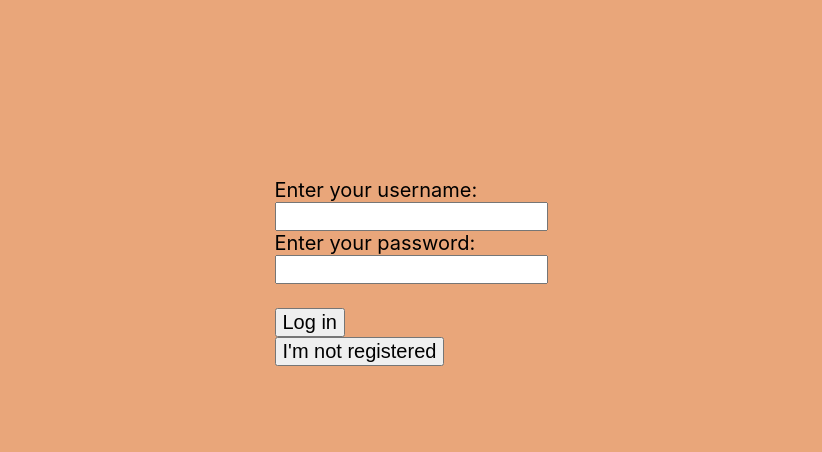
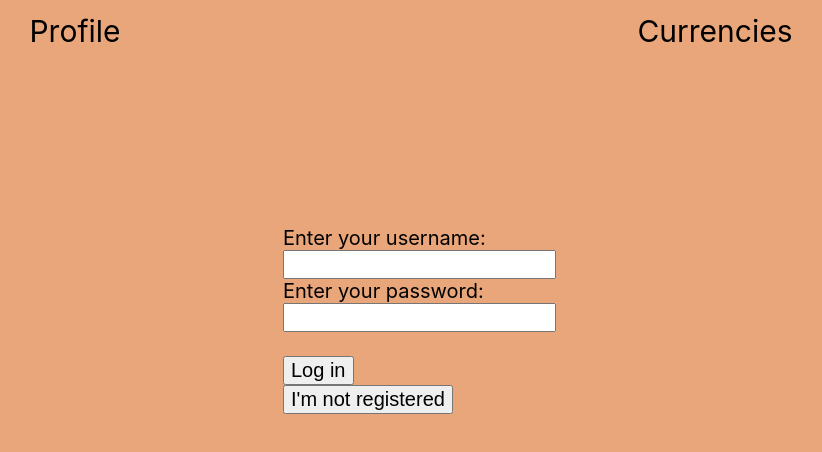
Before and after one commit to 4ebure4ek0/Auth, a React (Create React App) app: page / in a window 1280 px wide. Shown: the top 452 px of the page, without its empty margins (229-1051 px from the left). Built offline with nearby package versions, Linux system fonts and the light colour scheme.

Commit message:
add files

```diff
--- a/src/App.tsx
+++ b/src/App.tsx
@@ -1,15 +1,26 @@
 import AuthPage from './pages/AuthPage';
 import ProfilePage from './pages/ProfilePage';
-import logStore from './components/logStore';
-import { Routes, Route } from 'react-router-dom';
+import authStore from './stores/authStore';
+import { Routes, Route, Link } from 'react-router-dom';
+import CurrenciesPage from './pages/CurrenciesPage';
+import { type ReactElement } from 'react';
 
-function App() {
+function App(): ReactElement {
   return (
-    <div>
-        <Routes>
-            <Route path='/' element={<AuthPage store={logStore} />} />
-            <Route path='/profile' element={<ProfilePage store={logStore}/>} />
-        </Routes>
+    <div className="container">
+      <header>
+        <Link className="menu_bar" to="/profile">
+          Profile
+        </Link>
+        <Link className="menu_bar" to="currencies">
+          Currencies
+        </Link>
+      </header>
+      <Routes>
+        <Route path="/" element={<AuthPage store={authStore} />} />
+        <Route path="/profile" element={<ProfilePage store={authStore} />} />
+        <Route path="currencies" element={<CurrenciesPage store={authStore} />} />
+      </Routes>
     </div>
   );
 }
--- a/src/components/Error.tsx
+++ b/src/components/Error.tsx
@@ -1,7 +1,7 @@
-import React from 'react';
+import { type ReactElement } from 'react';
 
-function Error(props: any){
-        return <span>{props.error}</span>
+function Error(props: any): ReactElement {
+  return <span>{props.error}</span>;
 }
 
 export default Error;
--- a/src/components/LoginForm.tsx
+++ b/src/components/LoginForm.tsx
@@ -1,19 +1,25 @@
-import React from 'react';
 import Error from './Error';
+import { type ReactElement } from 'react';
 
-function LogIn(props:any){
-    return(
-        <form>
-        <Error error = {props.error} /><br />
-            <p>Enter your username:<br />
-                <input type='text' name='username' onChange={props.onChange}/>
-            </p>
-            <p>Enter your password:<br />
-                <input type='text' name='password' onChange={props.onChange}/>
-            </p><br />
-            <input type='button' value='Log in' onClick={props.onSubmit} />
-        </form>
-    )
+function LogIn(props: any): ReactElement {
+  return (
+    <form>
+      <Error error={props.error} />
+      <br />
+      <p>
+        Enter your username:
+        <br />
+        <input type="text" name="username" onChange={props.onChange} />
+      </p>
+      <p>
+        Enter your password:
+        <br />
+        <input type="text" name="password" onChange={props.onChange} />
+      </p>
+      <br />
+      <input type="button" value="Log in" onClick={props.onSubmit} />
+    </form>
+  );
 }
 
 export default LogIn;
--- a/src/components/SigninForm.tsx
+++ b/src/components/SigninForm.tsx
@@ -1,22 +1,30 @@
-import React from 'react';
+import React, { type ReactElement } from 'react';
 import Error from './Error';
 
-function SignIn(props:any){
-    return(
-        <form>
-            <Error error = {props.error} /><br />
-            <p>Create a username:<br />
-                <input type='text' name='username' onChange={props.onChange} />
-            </p>
-            <p>Create a password:<br />
-                <input type='text' name='password' onChange={props.onChange} />
-            </p>
-            <p>Enter your firstname:<br />
-                <input type='text' name='firstname' onChange={props.onChange} />
-            </p><br />
-            <input type='button' value='Sign in' onClick={props.onSubmit}/>
-        </form>
-    )
+function SignIn(props: any): ReactElement {
+  return (
+    <form>
+      <Error error={props.error} />
+      <br />
+      <p>
+        Create a username:
+        <br />
+        <input type="text" name="username" onChange={props.onChange} />
+      </p>
+      <p>
+        Create a password:
+        <br />
+        <input type="text" name="password" onChange={props.onChange} />
+      </p>
+      <p>
+        Enter your firstname:
+        <br />
+        <input type="text" name="firstname" onChange={props.onChange} />
+      </p>
+      <br />
+      <input type="button" value="Sign in" onClick={props.onSubmit} />
+    </form>
+  );
 }
 
 export default SignIn;
--- a/src/index.css
+++ b/src/index.css
@@ -11,14 +11,11 @@ body {
     justify-content: center;
     align-items: center;
     font-size: 20px;
+    width: 100%;
   }
 
   #root{
       width: 100%;
-      margin: 12%;
-      display: flex;
-      justify-content: center;
-      align-items: center;
   }
 
   img{
@@ -36,3 +33,40 @@ body {
 p {
     margin: 0;
 }
+.container{
+    width: 100%;
+    height: 100%;
+}
+header{
+    display: flex;
+    justify-content: space-around;
+    font-size: 30px;
+    margin: 1% 0;
+}
+.container_auth_page{
+    margin: 12% 40%;
+}
+.container_page{
+    margin: 10%;
+}
+.menu_bar{
+    text-decoration: none;
+    color: black;
+    border-radius: 10px;
+}
+.menu_bar:hover{
+    box-shadow: 0px 5px 10px rgb(100, 91, 91);;
+}
+.form{
+    text-align: center;
+}
+table{
+    background-color: rgb(199, 122, 122);
+    margin: 10% 23%;
+    border: 2px solid black;
+    width: 500px;
+    font-size: 20px;
+}
+td{
+    background-color: rgb(217, 200, 104);
+}
--- a/src/pages/AuthPage.tsx
+++ b/src/pages/AuthPage.tsx
@@ -1,17 +1,46 @@
-import { observer } from "mobx-react-lite";
-import LoginForm from "../components/LoginForm";
-import SigninForm from "../components/SigninForm";
-import { Navigate } from "react-router-dom";
-import { ReactElement } from "react";
+import { observer } from 'mobx-react-lite';
+import LoginForm from '../components/LoginForm';
+import SigninForm from '../components/SigninForm';
+import { Navigate } from 'react-router-dom';
+import { type ReactElement, type MouseEventHandler } from 'react';
 
-const AuthPage = observer((props: any):ReactElement => {
-    return(
-        <>
-        {props.store.isLogggedIn? <Navigate to='/profile'/>: null}
-        {props.store.isRegistered ? <LoginForm onChange={props.store.handleChange} onSubmit={props.store.handleSubmitLogIn} error={props.store.error} /> : <SigninForm onChange={props.store.handleChange} onSubmit={props.store.handleSubmitSignIn} error={props.store.error} />}
-        <input type='button' onClick={props.store.changeIsRegistered} value={props.store.isRegistered? "I'm not registered":"I'm registered"} />
-        </>
-    )
-})
+interface IProp {
+  isLoggedIn: boolean;
+  isRegistered: boolean;
+  handleChange: (event: any) => void;
+  handleSubmitLogIn: () => void;
+  handleSubmitSignIn: () => void;
+  error: string;
+  changeIsRegistered: MouseEventHandler<HTMLInputElement>;
+}
+interface IProps {
+  store: IProp;
+}
 
-export default AuthPage
+const AuthPage = observer((props: IProps): ReactElement => {
+  return (
+    <div className="container_auth_page">
+      {props.store.isLoggedIn ? <Navigate to="/profile" /> : null}
+      {props.store.isRegistered ? (
+        <LoginForm
+          onChange={props.store.handleChange}
+          onSubmit={props.store.handleSubmitLogIn}
+          error={props.store.error}
+        />
+      ) : (
+        <SigninForm
+          onChange={props.store.handleChange}
+          onSubmit={props.store.handleSubmitSignIn}
+          error={props.store.error}
+        />
+      )}
+      <input
+        type="button"
+        onClick={props.store.changeIsRegistered}
+        value={props.store.isRegistered ? "I'm not registered" : "I'm registered"}
+      />
+    </div>
+  );
+});
+
+export default AuthPage;
--- /dev/null
+++ b/src/pages/CurrenciesPage.tsx
@@ -0,0 +1,61 @@
+import { observer } from 'mobx-react';
+import { Navigate } from 'react-router';
+import axios from 'axios';
+import { useEffect, useState } from 'react';
+
+interface IProp {
+  isLoggedIn: boolean;
+}
+interface IProps {
+  store: IProp;
+}
+interface ITableComponent {
+  symbol: string;
+  bidPrice: string;
+  askPrice: string;
+}
+
+const CurrenciesPage = observer((props: IProps) => {
+  const [cur, setCur] = useState([]);
+  useEffect(() => {
+    axios
+      .get('https://www.binance.com/api/v3/ticker/24hr')
+      .then((response) => {
+        setCur(response.data);
+      })
+      .catch((error) => {
+        console.log(error);
+      });
+  }, [setCur]);
+  return (
+    <div className="container_page">
+      {props.store.isLoggedIn ? null : <Navigate to="/" />}
+      <table>
+        <tbody>
+          <tr>
+            <td>
+              <h3>Symbol</h3>
+            </td>
+            <td>
+              <h3>Bid Price</h3>
+            </td>
+            <td>
+              <h3>Ask Price</h3>
+            </td>
+          </tr>
+          {cur.map((elem: ITableComponent) => {
+            return (
+              <tr key={elem.symbol}>
+                <td>{elem.symbol}</td>
+                <td>{elem.bidPrice}</td>
+                <td>{elem.askPrice}</td>
+              </tr>
+            );
+          })}
+        </tbody>
+      </table>
+    </div>
+  );
+});
+
+export default CurrenciesPage;
--- /dev/null
+++ b/src/stores/authStore.ts
@@ -0,0 +1,109 @@
+import type React from 'react';
+import { action, makeObservable, observable } from 'mobx';
+
+interface IUser {
+  username: string;
+  password: string;
+  firstname: string;
+}
+
+class AuthStore {
+  @observable username: string = '';
+  @observable password: string = '';
+  @observable firstname: string = '';
+  @observable isRegistered: boolean = true;
+  @observable error: string = '';
+  @observable isLoggedIn: boolean = false;
+  constructor() {
+    this.changeIsRegistered = this.changeIsRegistered.bind(this);
+    this.handleChange = this.handleChange.bind(this);
+    this.getUsersFromStorage = this.getUsersFromStorage.bind(this);
+    this.getUserFromStorageByUsername = this.getUserFromStorageByUsername.bind(this);
+    this.addUserToStorage = this.addUserToStorage.bind(this);
+    this.handleSubmitSignIn = this.handleSubmitSignIn.bind(this);
+    this.handleSubmitLogIn = this.handleSubmitLogIn.bind(this);
+    this.handleLogOut = this.handleLogOut.bind(this);
+    makeObservable(this);
+  }
+
+  @action changeIsRegistered(): void {
+    this.isRegistered = !this.isRegistered;
+  }
+
+  @action handleChange(event: React.KeyboardEvent<HTMLInputElement> | any): void {
+    const value = event.target.value;
+    const name = event.target.name;
+    if (name === 'username') {
+      this.username = value;
+    }
+    if (name === 'password') {
+      this.password = value;
+    } else this.firstname = value;
+  }
+
+  @action getUsersFromStorage(): string | string[][] | null {
+    let users: string | string[][] | null = localStorage.getItem('users');
+    if (users === null) {
+      users = [];
+    } else {
+      users = JSON.parse(users);
+    }
+    return users;
+  }
+
+  @action getUserFromStorageByUsername(users: any): IUser {
+    const user = users.find((u: any) => u.username === this.username);
+    console.log(user);
+    return user;
+  }
+
+  @action addUserToStorage(users: any): null {
+    if (this.username === '' || this.password === '' || this.firstname === '') {
+      this.error = 'Fill in the fields';
+      console.log(this.error);
+      return null;
+    } else {
+      const user = {
+        username: this.username,
+        password: this.password,
+        firstname: this.firstname
+      };
+      users.push(user);
+      localStorage.setItem('users', JSON.stringify(users));
+      return null;
+    }
+    // localStorage.clear()
+  }
+
+  @action handleSubmitSignIn(): void {
+    const users = this.getUsersFromStorage();
+    const userCheck = this.getUserFromStorageByUsername(users);
+    if (userCheck === undefined) {
+      this.addUserToStorage(users);
+      this.isLoggedIn = true;
+    } else {
+      this.error = 'This username is already taken';
+    }
+  }
+
+  @action handleSubmitLogIn(): void {
+    const users = this.getUsersFromStorage();
+    const userCheck = this.getUserFromStorageByUsername(users);
+    if (
+      userCheck !== undefined &&
+      this.username === userCheck.username &&
+      this.password === userCheck.password
+    ) {
+      this.isLoggedIn = true;
+      this.firstname = userCheck.firstname;
+    } else {
+      this.error = 'wrong username or password';
+    }
+  }
+
+  @action handleLogOut(): void {
+    this.isLoggedIn = false;
+  }
+}
+const authStore = new AuthStore();
+export default authStore;
--- a/tsconfig.json
+++ b/tsconfig.json
@@ -1,5 +1,6 @@
 {
   "compilerOptions": {
+    "experimentalDecorators": true,
     "target": "es5",
     "lib": [
       "dom",
```
Also changed, not shown: package.json (+17 -2 lines), src/index.tsx (+4 -6 lines), src/pages/ProfilePage.tsx (+27 -14 lines), 1 other file (tests, documents, lock files or other folders).
